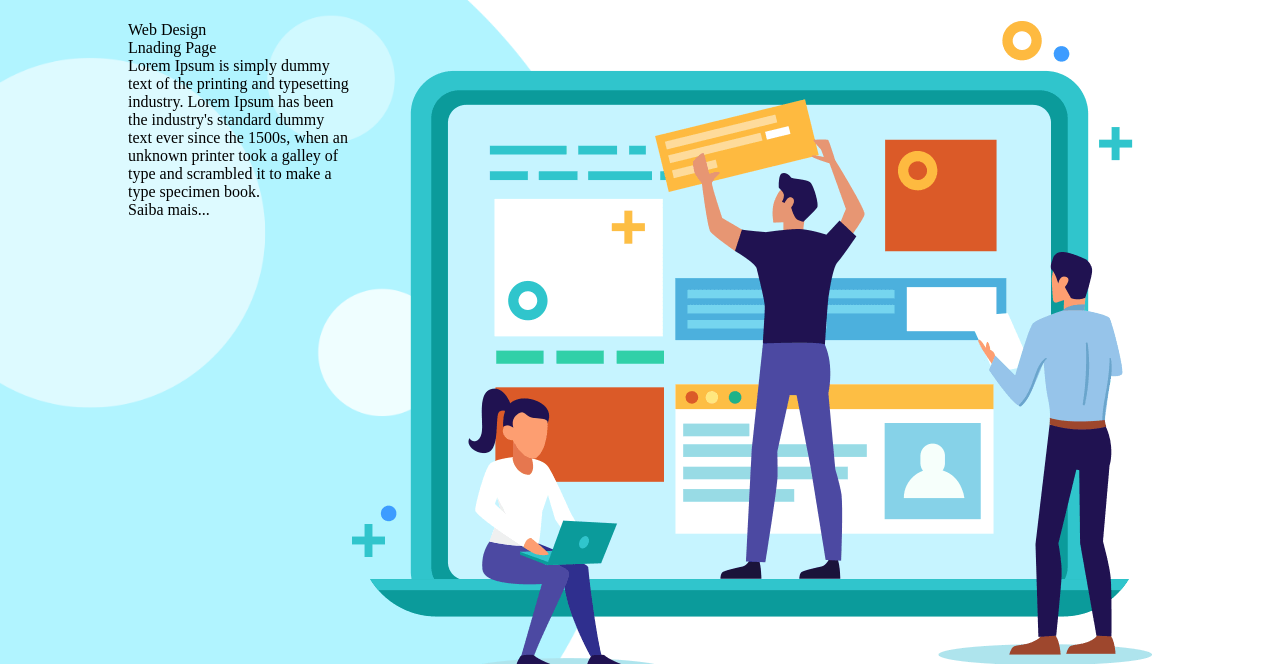
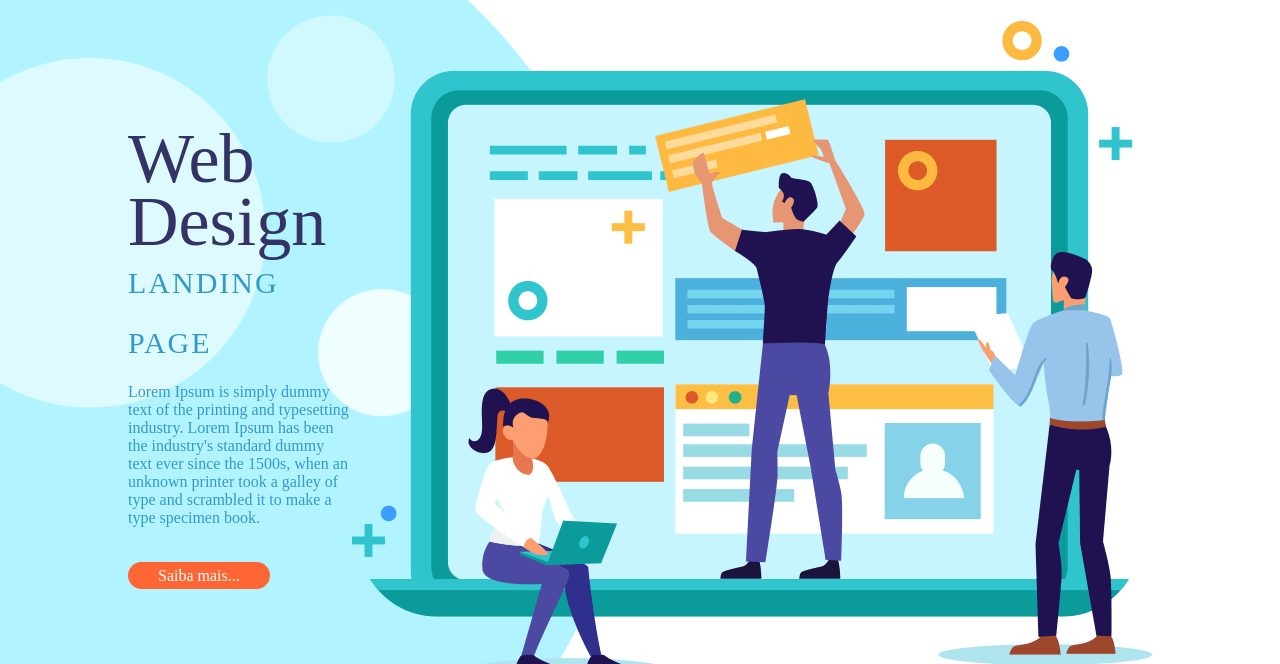
Before and after one commit to Gsr2021/Aula1, a plain HTML site: page Index.html in a window 1280 px wide. Shown: the part 136-800 px from the top of the page. Drawn offline with Linux system fonts and the light colour scheme.

Commit message:
html com css com mais alguns ajustes

```diff
--- a/Index.html
+++ b/Index.html
@@ -9,9 +9,9 @@
 </head>
 <body>
 
-</body>
+
     <header class="Container">
-        <section class="row">
+        <section class="row ">
             <img src="./images/logo.png " Alt="Logo da empresa">
             <nav>
                 <ul>
@@ -26,14 +26,14 @@
 
     </header>
     <main class="Container">
-        <section class="row">
+        <section class="row sobre-web-design">
             <article>
                 <h1>Web Design</h1>
-                <h2>Lnading Page</h2>
+                <h2>Landing Page</h2>
                 <p>
                     Lorem Ipsum is simply dummy text of the printing and typesetting industry. Lorem Ipsum has been the industry's standard dummy text ever since the 1500s, when an unknown printer took a galley of type and scrambled it to make a type specimen book.
                 </p>
-                <a src="#">Saiba mais...</a>
+                <a src="#" class="btn btn-laranja">Saiba mais...</a>
             </article>
             <figcaption>
                 <img src="./images/pessoas-construindo-pc.png" Alt="Criação de site">
@@ -62,4 +62,5 @@
             </li>
         </ul>
     </footer>
+</body>
 </html>
--- /dev/null
+++ b/css/main.css
@@ -0,0 +1,28 @@
+.sobre-web-design{
+    align-items: center;
+    justify-content: space-between;
+}
+
+.sobre-web-design article{
+    width: 250px;
+}
+
+.sobre-web-design article h1{
+    font-size: 70px;
+    line-height: 100%;
+    font-weight: 400;
+    color:#333366;
+}
+
+.sobre-web-design article h2{
+    font-size: 30px;
+    letter-spacing: 2px;
+}
+
+.sobre-web-design article p{
+    margin: 10px 0px 30px 0px;
+}
+
+.sobre-web-design figcaption img{
+    width: 250px;
+}
```
Also changed, not shown: css/style.css (+2 -1 lines).
